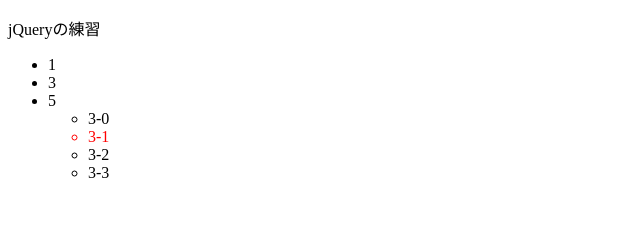
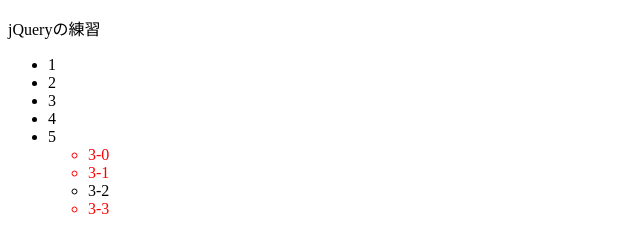
Before and after one commit to amippy/jQuery, a plain HTML site: page index.html in a window 1280 px wide. Shown: the whole page, without its empty margins (0-640 px from the left). Drawn offline with nearby package versions, Linux system fonts and the light colour scheme.

Commit message:
メソッドを使ったDOM要素

```diff
--- a/index.html
+++ b/index.html
@@ -12,25 +12,24 @@
       <li>3</li>
       <li>4</li>
       <li> 5</li>
+
         <ul id ="sub">
           <li>3-0</li>
           <li class="item">3-1</li>
           <li>3-2</li>
           <li class="item">3-3</li>
          </ul>
+      </ul>
+
     <script src="//code.jquery.com/jquery-1.12.0.min.js"></script>
     <script src="//code.jquery.com/jquery-migrate-1.2.1.min.js"></script>
     <script>
       //  $(document).ready(function(){
         $(function(){
-         // $('p').css('color','red').hide('slow');
-         // $("#sub > li:eq(2)").css('color','blue').hide('fast');
-        //  $(".item").css('color','green');
-	 // $("#main > li:gt(1)").css('color','pink');
-	//  $("#sub > li:lt(2)").css('color','pink');
-	    $("#main > li:odd").css('color','pink').hide('slow');
-	    $("#sub > li:contains('1')").css('color', 'red');
+	//$("#sub").parent().css('color','red').hide('slow');
+        $("#sub > li:eq(2)").siblings().css('color','red');
 	});
+
 
     </script>
   </body>
```
Lines whose indentation alone changed are shown as unchanged.
